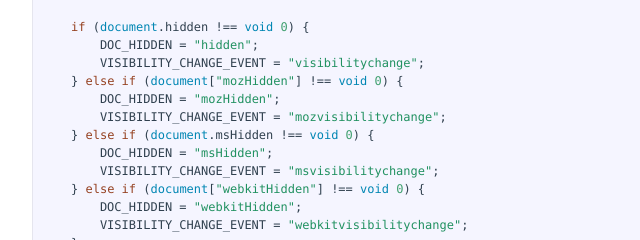
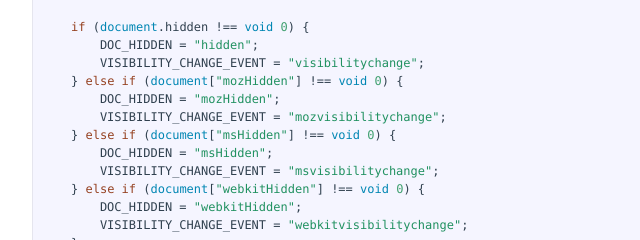
Before and after one commit to serkanyersen/ifvisible.js, a website built with webpack: page docs/ifvisible.html in a window 1280 px wide. Shown: the part 1840-2080 px from the top of the page, 493-1133 px from the left. Built offline with nearby package versions, Linux system fonts and the light colour scheme.

```diff
--- a/docs/ifvisible.html
+++ b/docs/ifvisible.html
@@ -156,7 +156,7 @@
 } <span class="hljs-keyword">else</span> <span class="hljs-keyword">if</span> (<span class="hljs-built_in">document</span>[<span class="hljs-string">"mozHidden"</span>] !== <span class="hljs-built_in">void</span> <span class="hljs-number">0</span>) {
     DOC_HIDDEN = <span class="hljs-string">"mozHidden"</span>;
     VISIBILITY_CHANGE_EVENT = <span class="hljs-string">"mozvisibilitychange"</span>;
-} <span class="hljs-keyword">else</span> <span class="hljs-keyword">if</span> (<span class="hljs-built_in">document</span>.msHidden !== <span class="hljs-built_in">void</span> <span class="hljs-number">0</span>) {
+} <span class="hljs-keyword">else</span> <span class="hljs-keyword">if</span> (<span class="hljs-built_in">document</span>[<span class="hljs-string">"msHidden"</span>] !== <span class="hljs-built_in">void</span> <span class="hljs-number">0</span>) {
     DOC_HIDDEN = <span class="hljs-string">"msHidden"</span>;
     VISIBILITY_CHANGE_EVENT = <span class="hljs-string">"msvisibilitychange"</span>;
 } <span class="hljs-keyword">else</span> <span class="hljs-keyword">if</span> (<span class="hljs-built_in">document</span>[<span class="hljs-string">"webkitHidden"</span>] !== <span class="hljs-built_in">void</span> <span class="hljs-number">0</span>) {
```
Also changed, not shown: 1 other file.
